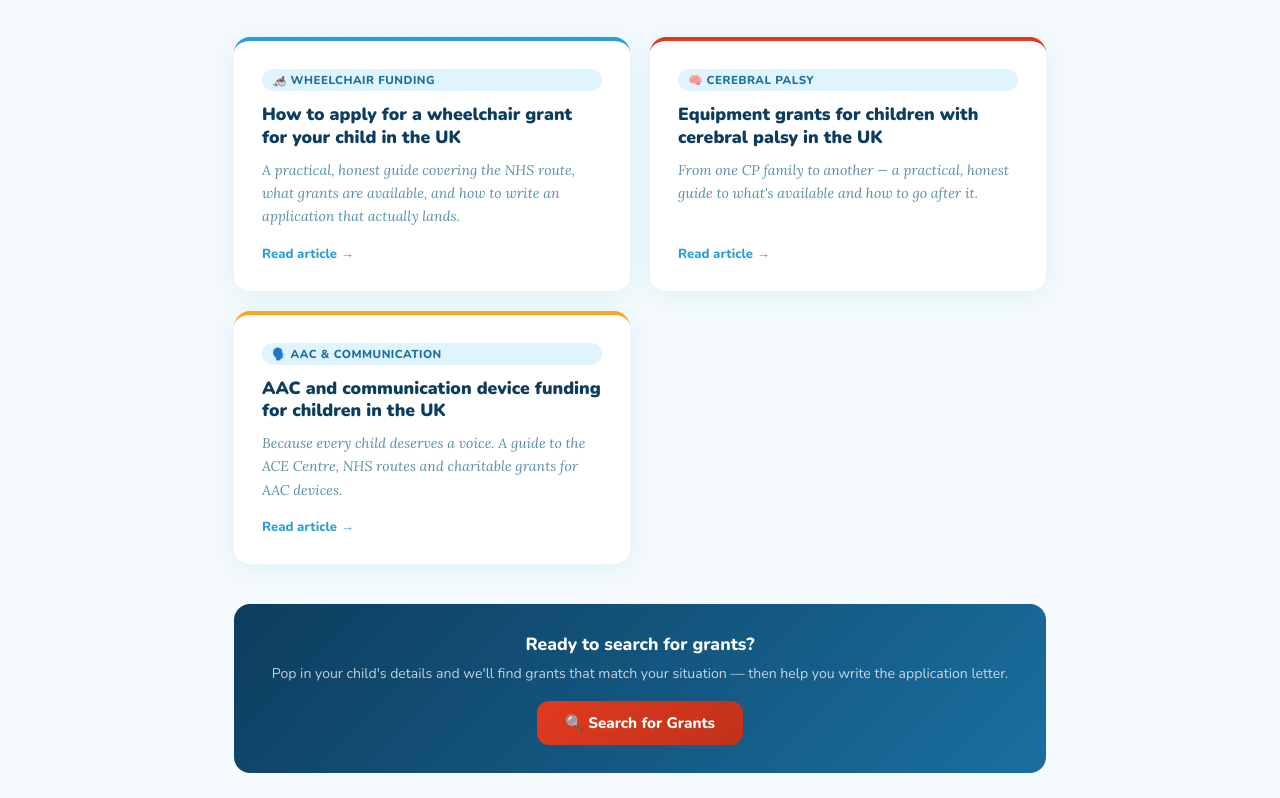
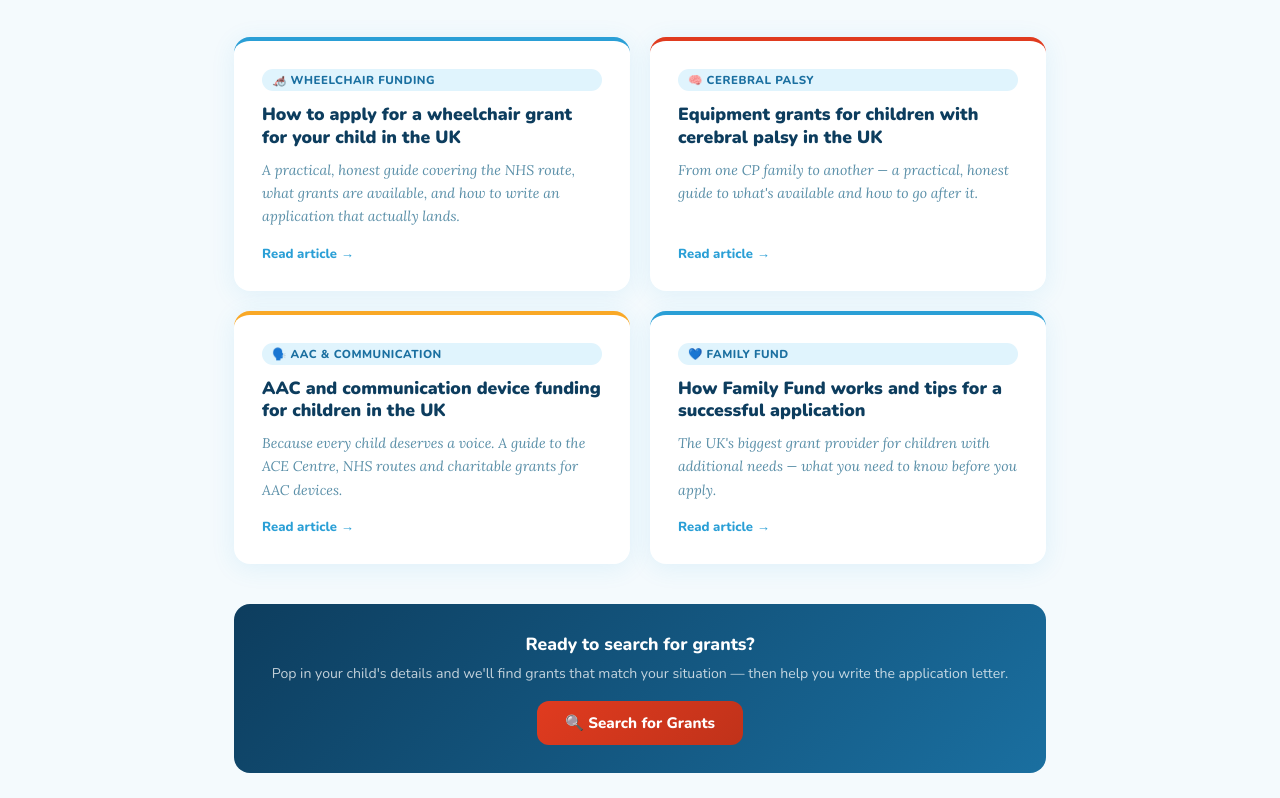
Before and after one commit to Andy-Hutton/theos-fight, a website: page public/blog/index.html in a window 1280 px wide. Shown: the part 299-1097 px from the top of the page. Drawn offline with nearby package versions, Linux system fonts and the light colour scheme.

Commit message:
Added Family Fund tips blog article

```diff
--- a/public/blog/index.html
+++ b/public/blog/index.html
@@ -176,6 +176,13 @@
   <div class="card-excerpt">Because every child deserves a voice. A guide to the ACE Centre, NHS routes and charitable grants for AAC devices.</div>
   <div class="card-read">Read article →</div>
 </a>
+
+<a href="/blog/family-fund-application-tips.html" class="article-card">
+  <span class="card-tag">💙 Family Fund</span>
+  <div class="card-title">How Family Fund works and tips for a successful application</div>
+  <div class="card-excerpt">The UK's biggest grant provider for children with additional needs — what you need to know before you apply.</div>
+  <div class="card-read">Read article →</div>
+</a>
     <!-- More articles will appear here as they are published -->
 
   </div>
```
Also changed, not shown: public/blog/family-fund-application-tips.html (added).
